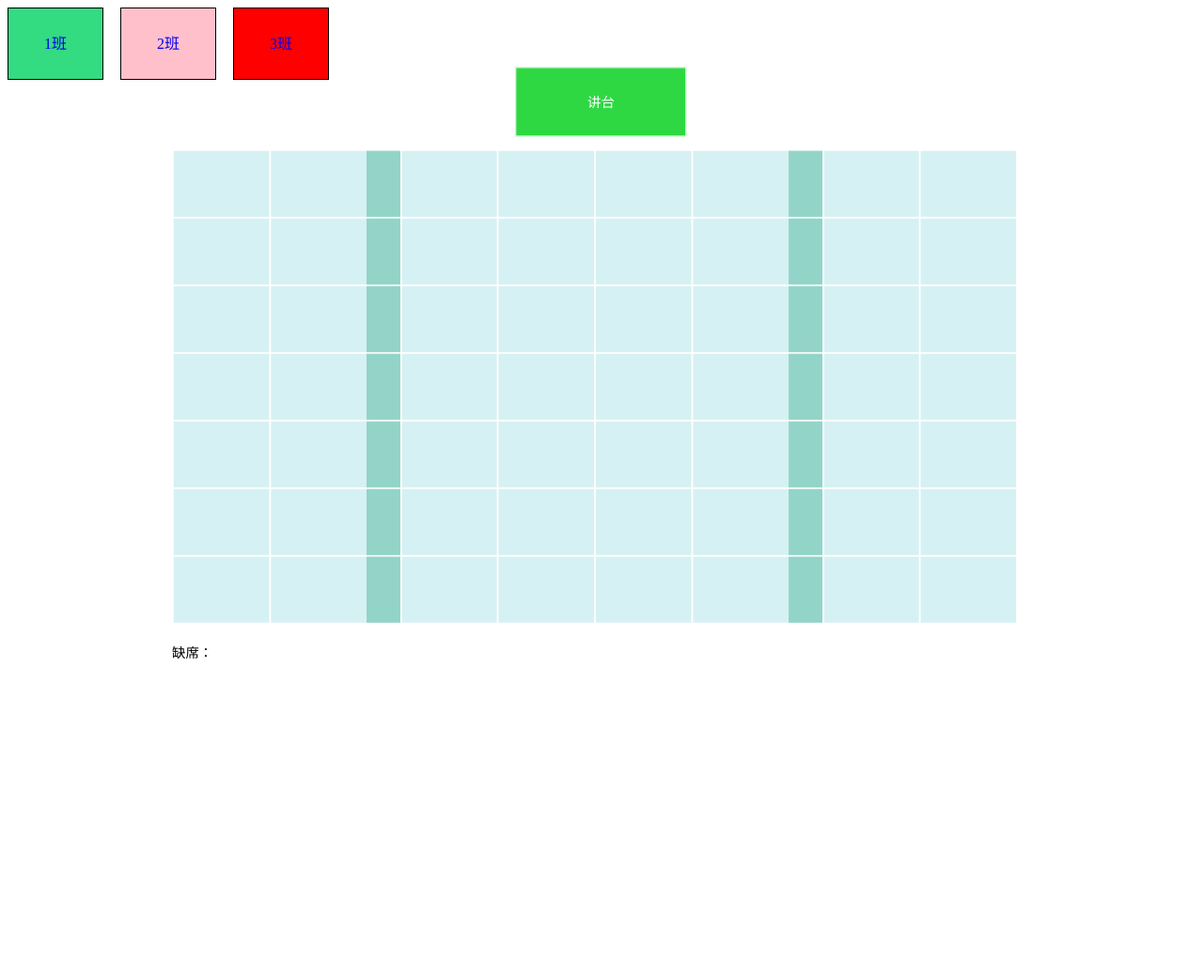
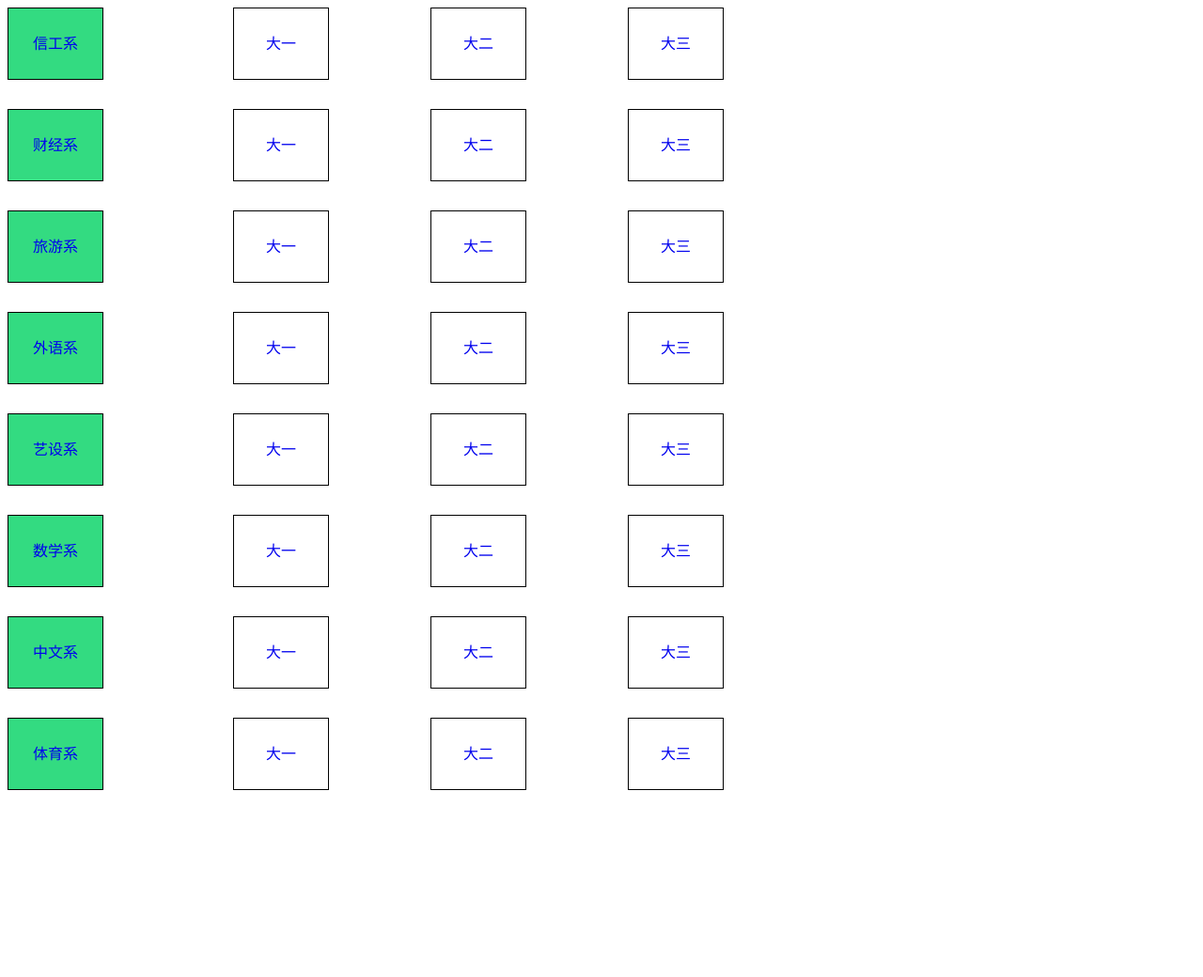
Before and after one commit to ZERO-000/Attendance-project, a PHP site: page /DbName/Application/Home/View/Index/fdyjm.html in a window 1280 px wide. Shown: the top 1040 px of the page at 94% size. Run offline with PHP 8.4, Linux system fonts and the light colour scheme.

Commit message:
12-12 16:40

```diff
--- a/Application/Home/View/Index/fdyjm.html
+++ b/Application/Home/View/Index/fdyjm.html
@@ -6,19 +6,267 @@
 	<link rel="stylesheet" type="text/css" href="__PUBLIC__/style/fdyjm.css">
 </head>
 <body>
-	<div id= "iFrame1 " class="div1">
+	<div class="div1">
+				<div class="div2">
+					<a href="#" onclick="show(5)">信工系</a>
+				</div>
+				<div class="div3"> <a href="#"  onclick="show(4)">大一</a>
+					<div class="div7">
+						<div class="div3 div4"> <a href= "#" onclick="show(1)">1班</a> </div>
+						<div class="div3 div5"> <a href= "#" onclick="show(2)">2班</a> </div>
+						<div class="div3 div6"> <a href= "#" onclick="show(3)">3班</a> </div>
+					</div>
+				</div>
+				<div class="div3 div3_1"> <a href="#"  onclick="show(4)">大二</a>
+					<div class="div7">
+						<div class="div3 div4"> <a href= "#" onclick="show(1)">1班</a> </div>
+						<div class="div3 div5"> <a href= "#" onclick="show(2)">2班</a> </div>
+						<div class="div3 div6"> <a href= "#" onclick="show(3)">3班</a> </div>
+					</div>
+				</div>
+				<div class="div3 div3_2"> <a href="#"  onclick="show(4)">大三</a>
+					<div class="div7">
+						<div class="div3 div4"> <a href= "#" onclick="show(1)">1班</a> </div>
+						<div class="div3 div5"> <a href= "#" onclick="show(2)">2班</a> </div>
+						<div class="div3 div6"> <a href= "#" onclick="show(3)">3班</a> </div>
+					</div>
+				</div><br><br><br><br><br><br>
+				<div class="div2">
+					<a href="#" onclick="show(5)">财经系</a>
+				</div>
+				<div class="div3"> <a href="#"  onclick="show(4)">大一</a>
+					<div class="div7">
+						<div class="div3 div4"> <a href= "#" onclick="show(1)">1班</a> </div>
+						<div class="div3 div5"> <a href= "#" onclick="show(2)">2班</a> </div>
+						<div class="div3 div6"> <a href= "#" onclick="show(3)">3班</a> </div>
+					</div>
+				</div>
+				<div class="div3 div3_1"> <a href="#"  onclick="show(4)">大二</a>
+					<div class="div7">
+						<div class="div3 div4"> <a href= "#" onclick="show(1)">1班</a> </div>
+						<div class="div3 div5"> <a href= "#" onclick="show(2)">2班</a> </div>
+						<div class="div3 div6"> <a href= "#" onclick="show(3)">3班</a> </div>
+					</div>
+				</div>
+				<div class="div3 div3_2"> <a href="#"  onclick="show(4)">大三</a>
+					<div class="div7">
+						<div class="div3 div4"> <a href= "#" onclick="show(1)">1班</a> </div>
+						<div class="div3 div5"> <a href= "#" onclick="show(2)">2班</a> </div>
+						<div class="div3 div6"> <a href= "#" onclick="show(3)">3班</a> </div>
+					</div>
+				</div><br><br><br><br><br><br>
+				<div class="div2">
+					<a href="#" onclick="show(5)">旅游系</a>
+				</div>
+				<div class="div3"> <a href="#"  onclick="show(4)">大一</a>
+					<div class="div7">
+						<div class="div3 div4"> <a href= "#" onclick="show(1)">1班</a> </div>
+						<div class="div3 div5"> <a href= "#" onclick="show(2)">2班</a> </div>
+						<div class="div3 div6"> <a href= "#" onclick="show(3)">3班</a> </div>
+					</div>
+				</div>
+				<div class="div3 div3_1"> <a href="#"  onclick="show(4)">大二</a>
+					<div class="div7">
+						<div class="div3 div4"> <a href= "#" onclick="show(1)">1班</a> </div>
+						<div class="div3 div5"> <a href= "#" onclick="show(2)">2班</a> </div>
+						<div class="div3 div6"> <a href= "#" onclick="show(3)">3班</a> </div>
+					</div>
+				</div>
+				<div class="div3 div3_2"> <a href="#"  onclick="show(4)">大三</a>
+					<div class="div7">
+						<div class="div3 div4"> <a href= "#" onclick="show(1)">1班</a> </div>
+						<div class="div3 div5"> <a href= "#" onclick="show(2)">2班</a> </div>
+						<div class="div3 div6"> <a href= "#" onclick="show(3)">3班</a> </div>
+					</div>
+				</div><br><br><br><br><br><br>
+				<div class="div2">
+					<a href="#" onclick="show(5)">外语系</a>
+				</div>
+				<div class="div3"> <a href="#"  onclick="show(4)">大一</a>
+					<div class="div7">
+						<div class="div3 div4"> <a href= "#" onclick="show(1)">1班</a> </div>
+						<div class="div3 div5"> <a href= "#" onclick="show(2)">2班</a> </div>
+						<div class="div3 div6"> <a href= "#" onclick="show(3)">3班</a> </div>
+					</div>
+				</div>
+				<div class="div3 div3_1"> <a href="#"  onclick="show(4)">大二</a>
+					<div class="div7">
+						<div class="div3 div4"> <a href= "#" onclick="show(1)">1班</a> </div>
+						<div class="div3 div5"> <a href= "#" onclick="show(2)">2班</a> </div>
+						<div class="div3 div6"> <a href= "#" onclick="show(3)">3班</a> </div>
+					</div>
+				</div>
+				<div class="div3 div3_2"> <a href="#"  onclick="show(4)">大三</a>
+					<div class="div7">
+						<div class="div3 div4"> <a href= "#" onclick="show(1)">1班</a> </div>
+						<div class="div3 div5"> <a href= "#" onclick="show(2)">2班</a> </div>
+						<div class="div3 div6"> <a href= "#" onclick="show(3)">3班</a> </div>
+					</div>
+				</div><br><br><br><br><br><br>
+				<div class="div2">
+					<a href="#" onclick="show(5)">艺设系</a>
+				</div>
+				<div class="div3"> <a href="#"  onclick="show(4)">大一</a>
+					<div class="div7">
+						<div class="div3 div4"> <a href= "#" onclick="show(1)">1班</a> </div>
+						<div class="div3 div5"> <a href= "#" onclick="show(2)">2班</a> </div>
+						<div class="div3 div6"> <a href= "#" onclick="show(3)">3班</a> </div>
+					</div>
+				</div>
+				<div class="div3 div3_1"> <a href="#"  onclick="show(4)">大二</a>
+					<div class="div7">
+						<div class="div3 div4"> <a href= "#" onclick="show(1)">1班</a> </div>
+						<div class="div3 div5"> <a href= "#" onclick="show(2)">2班</a> </div>
+						<div class="div3 div6"> <a href= "#" onclick="show(3)">3班</a> </div>
+					</div>
+				</div>
+				<div class="div3 div3_2"> <a href="#"  onclick="show(4)">大三</a>
+					<div class="div7">
+						<div class="div3 div4"> <a href= "#" onclick="show(1)">1班</a> </div>
+						<div class="div3 div5"> <a href= "#" onclick="show(2)">2班</a> </div>
+						<div class="div3 div6"> <a href= "#" onclick="show(3)">3班</a> </div>
+					</div>
+				</div><br><br><br><br><br><br>
+				<div class="div2">
+					<a href="#" onclick="show(5)">数学系</a>
+				</div>
+				<div class="div3"> <a href="#"  onclick="show(4)">大一</a>
+					<div class="div7">
+						<div class="div3 div4"> <a href= "#" onclick="show(1)">1班</a> </div>
+						<div class="div3 div5"> <a href= "#" onclick="show(2)">2班</a> </div>
+						<div class="div3 div6"> <a href= "#" onclick="show(3)">3班</a> </div>
+					</div>
+				</div>
+				<div class="div3 div3_1"> <a href="#"  onclick="show(4)">大二</a>
+					<div class="div7">
+						<div class="div3 div4"> <a href= "#" onclick="show(1)">1班</a> </div>
+						<div class="div3 div5"> <a href= "#" onclick="show(2)">2班</a> </div>
+						<div class="div3 div6"> <a href= "#" onclick="show(3)">3班</a> </div>
+					</div>
+				</div>
+				<div class="div3 div3_2"> <a href="#"  onclick="show(4)">大三</a>
+					<div class="div7">
+						<div class="div3 div4"> <a href= "#" onclick="show(1)">1班</a> </div>
+						<div class="div3 div5"> <a href= "#" onclick="show(2)">2班</a> </div>
+						<div class="div3 div6"> <a href= "#" onclick="show(3)">3班</a> </div>
+					</div>
+				</div><br><br><br><br><br><br>
+				<div class="div2">
+					<a href="#" onclick="show(5)">中文系</a>
+				</div>
+				<div class="div3"> <a href="#"  onclick="show(4)">大一</a>
+					<div class="div7">
+						<div class="div3 div4"> <a href= "#" onclick="show(1)">1班</a> </div>
+						<div class="div3 div5"> <a href= "#" onclick="show(2)">2班</a> </div>
+						<div class="div3 div6"> <a href= "#" onclick="show(3)">3班</a> </div>
+					</div>
+				</div>
+				<div class="div3 div3_1"> <a href="#"  onclick="show(4)">大二</a>
+					<div class="div7">
+						<div class="div3 div4"> <a href= "#" onclick="show(1)">1班</a> </div>
+						<div class="div3 div5"> <a href= "#" onclick="show(2)">2班</a> </div>
+						<div class="div3 div6"> <a href= "#" onclick="show(3)">3班</a> </div>
+					</div>
+				</div>
+				<div class="div3 div3_2"> <a href="#"  onclick="show(4)">大三</a>
+					<div class="div7">
+						<div class="div3 div4"> <a href= "#" onclick="show(1)">1班</a> </div>
+						<div class="div3 div5"> <a href= "#" onclick="show(2)">2班</a> </div>
+						<div class="div3 div6"> <a href= "#" onclick="show(3)">3班</a> </div>
+					</div>
+				</div><br><br><br><br><br><br>
+				<div class="div2">
+					<a href="#" onclick="show(5)">体育系</a>
+				</div>
+				<div class="div3"> <a href="#"  onclick="show(4)">大一</a>
+					<div class="div7">
+						<div class="div3 div4"> <a href= "#" onclick="show(1)">1班</a> </div>
+						<div class="div3 div5"> <a href= "#" onclick="show(2)">2班</a> </div>
+						<div class="div3 div6"> <a href= "#" onclick="show(3)">3班</a> </div>
+					</div>
+				</div>
+				<div class="div3 div3_1"> <a href="#"  onclick="show(4)">大二</a>
+					<div class="div7">
+						<div class="div3 div4"> <a href= "#" onclick="show(1)">1班</a> </div>
+						<div class="div3 div5"> <a href= "#" onclick="show(2)">2班</a> </div>
+						<div class="div3 div6"> <a href= "#" onclick="show(3)">3班</a> </div>
+					</div>
+				</div>
+				<div class="div3 div3_2"> <a href="#"  onclick="show(4)">大三</a>
+					<div class="div7">
+						<div class="div3 div4"> <a href= "#" onclick="show(1)">1班</a> </div>
+						<div class="div3 div5"> <a href= "#" onclick="show(2)">2班</a> </div>
+						<div class="div3 div6"> <a href= "#" onclick="show(3)">3班</a> </div>
+					</div>
+				</div><br><br><br><br><br><br>
+	</div>
+	<div>
+	    <div id="d1" name="dv">
+	    	<a href="#" class="div9" name="sad" onclick="show();">X</a>
+			<p>（迟到） 迟到人数（日/周）：1/25</p>
+			<p>当日迟到人名：xxx，yyy。</p>
+			<p>本周迟到人名：人名（次数）</p>
+			<p>（旷课）旷课人数（日/周）：1/25</p>
+			<p>当日旷课人名：xxx，yyy。</p>
+			<p>本周旷课人名：人名（次数）</p>
+			<p>（请假）请假人数（日/周）：1/25</p>
+			<p>当日请假人名：xxx,yyy。<p>
+			<p>本周请假人名：人名（次数）</p>
 
-				<div class="div2"> 	<a href= "lsjm.html " target= "iFrame1 "> 1班</a> </div>
-				<div class="div3"> 	<a href= "lsjm.html " target= "iFrame1 "> 2班</a> </div>
-				<div class="div4"> <a href= "lsjm.html " target= "iFrame1 "> 3班</a> </div>
+	    </div>
+	    <div id="d2" name="dv">
+	    	<a href="#" class="div9" name="sad" onclick="show();">X</a>
+			<p>（迟到） 迟到人数（日/周）：1/25</p>
+			<p>当日迟到人名：xxx，yyy。</p>
+			<p>本周迟到人名：人名（次数）</p>
+			<p>（旷课）旷课人数（日/周）：1/25</p>
+			<p>当日旷课人名：xxx，yyy。</p>
+			<p>本周旷课人名：人名（次数）</p>
+			<p>（请假）请假人数（日/周）：1/25</p>
+			<p>当日请假人名：xxx,yyy。<p>
+			<p>本周请假人名：人名（次数）</p>
 
+		</div>
+	    <div id="d3" name="dv">
+	    	<a href="#" class="div9" name="sad" onclick="show();">X</a>
+			<p>（迟到） 迟到人数（日/周）：1/25</p>
+			<p>当日迟到人名：xxx，yyy。</p>
+			<p>本周迟到人名：人名（次数）</p>
+			<p>（旷课）旷课人数（日/周）：1/25</p>
+			<p>当日旷课人名：xxx，yyy。</p>
+			<p>本周旷课人名：人名（次数）</p>
+			<p>（请假）请假人数（日/周）：1/25</p>
+			<p>当日请假人名：xxx,yyy。<p>
+			<p>本周请假人名：人名（次数）</p>
 
+	    </div>
+	    <div id="d4" name="dv">
+	  		<a href="#" class="div9" name="sad" onclick="show();">X</a>
+			<p>（迟到）一班迟到人数（日/周）：1/25；</p>
+			<p>二班迟到人数（日/周）：1/25；</p>
+			<p>三班迟到人数（日/周）：1/25；</p>
+			<p>（旷课）一班旷课人数（日/周）：1/25；</p>
+			<p>二班旷课人数（日/周）：1/25；</p>
+			<p>三班旷课人数（日/周）：1/25；</p>
+			<p>（请假）一班请假人数（日/周）：1/25；</p>
+			<p>二班请假人数（日/周）：1/25；</p>
+			<p>三班请假人数（日/周）：1/25；</p>
 
-		<iframe name= "iFrame1 " src= "lsjm.html " scrolling= "yes" frameborder= "0 "> </iframe>
-
-
-</div>
-
+	    </div>
+	    <div id="d5" name="dv">
+	    	<a href="#" class="div9" name="sad" onclick="show();">X</a>
+	    	<p>（迟到）大一迟到人数（日/周）：1/25；</p>
+			<p>大二迟到人数（日/周）：1/25；</p>
+			<p>大三迟到人数（日/周）：1/25；</p>
+			<p>（旷课）大一旷课人数（日/周）：1/25；</p>
+			<p>大二旷课人数（日/周）：1/25；</p>
+			<p>大三旷课人数（日/周）：1/25；</p>
+			<p>（请假）大一请假人数（日/周）：1/25；</p>
+			<p>大二请假人数（日/周）：1/25；</p>
+			<p>大三请假人数（日/周）：1/25；</p>
+		</div>
+	</div>
+	<script type="text/javascript" src="__PUBLIC__/js/fdyjm.js"></script>
 
 </body>
 </html>
--- a/Application/Home/View/Index/lsjm.html
+++ b/Application/Home/View/Index/lsjm.html
@@ -7,6 +7,10 @@
 	<script src="__PUBLIC__/js/jquery-3.3.1.min.js"></script>
 </head>
 <body>
+	<div class="lv"></div>
+<div class="qian"><p>签到</p></div>
+<div class="hong"></div>
+<div class="chi"><p>迟到</p></div>
 <div class="div1"><p>讲台</p></div>
 
 <table width="1000" border="0" id='tab'>
@@ -109,6 +113,20 @@
 
 <p id="que">缺席：</p>
 
+
+<div class="context">
+		<div id="d1" name="dv">
+			<form>
+				<div style="float: left;  display: flex; margin-left: 40px;"> <p>评分：<input type="text" style="height:20px;width:240px;"></p></div>
+				<div style="float: left ; display: flex; margin-left: 40px;"><p> <p style="float: left;">评语：</p><textarea style="width:240px;height:100px; float: left;"></textarea></p></div>
+				<button type="submit" value="Submit" style="display: absolute; margin-top: 50px; margin-left: 40px; width: 50px;
+				height: 50px; background: #a1d4cf; ">保存</button>
+				<button type="reset" value="Reset" style="display: absolute; margin-top: 50px;  width: 50px;margin-left: 40px;
+				height: 50px; background: #a1d4cf;">重置</button>
+			</form>
+		</div>
+</div>
+
 <script src="__PUBLIC__/js/lsjm.js"></script>
 <script>
 
--- /dev/null
+++ b/Public/js/fdyjm.js
@@ -0,0 +1,32 @@
+function show(id){
+
+
+	var divs = document.getElementsByName("dv")
+	var divx = document.getElementsByName("sad")
+
+	for (var i = 0 ; i < divs.length ; i++){
+		if (divs[i].id == "d"+id ){
+
+					divs[i].style.display="block";
+					divx.onclick = function(){
+						divs[i].style.display="none";
+					}
+			console.log(id);
+		}else{
+
+					divs[i].style.display="none";
+
+
+		}
+	}
+}
+
+// function showX(e){
+// 	e.preventDefault();
+// 	console.log("closing");
+
+// 	// var divx = document.getElementsByName("sad")
+// 	// 	divx.onclick = function(){
+// 	// 			divs[i].style.display="none";
+// 	// 		}
+// }
--- a/Public/js/lsjm.js
+++ b/Public/js/lsjm.js
@@ -3,11 +3,16 @@
 
 $(document).ready(function(){
     $("#tab td").click(function() {
+        console.log(this.innerHTML)
+        $('.d1').css('display','block')
 
-        var column_num = parseInt( $(this).index() ) + 1;
-        var row_num = parseInt( $(this).parent().index() )+1;
-
-        console.log( "Row_num =" + row_num + "  ,  Rolumn_num ="+ column_num );
+        // divs.style.display="block";
+        // divx.onclick = function(){
+        // divs.style.display="none";}
+        // var column_num = parseInt( $(this).index() ) + 1;
+        // var row_num = parseInt( $(this).parent().index() )+1;
+        //
+        // console.log( "Row_num =" + row_num + "  ,  Rolumn_num ="+ column_num );
     });
 
 
@@ -32,6 +37,7 @@ $(document).ready(function(){
                 var name = data1[i].s_name
                 var kaoqin = data1[i].kaoqin
                 tab.rows[row].cells[col].innerHTML = name
+                console.log("this"+this.name);
                 if (kaoqin == 1) {
                     tab.rows[row].cells[col].style.backgroundColor = '#8dda53';
                 }
@@ -56,70 +62,23 @@ $(document).ready(function(){
     })
 
 
+
+
+    function show(){
+
+
+    	var divs = document.getElementsByName("dv")
+    	var divx = document.getElementsByName("sad")
+
+      divs[i].style.display="block";
+      divx.onclick = function(){
+        divs[i].style.display="none";
+      }
+    }
+
+
+
+
+
+
 });
-
-// var t1 = document.getElementById("t1");
-// a.addEventListener('click', function(){
-// 	preventDefault();
-// 	a.innerHTML = "aa";
-// }, false);
-	// alert(a[0].innerHTML);
-// var count = 0;
-// window.onload =function a1(){
-// 		for(var i=0;i<a.length;i++){
-// 					// console.log(5512);
-// 			if(a[i].innerHTML == '未签到'){
-// 				a[i].onclick = function(e){
-// 					e.preventDefault();
-// 					this.innerHTML = '已签到';
-// 					// count++;
-// 					// console.log(count);
-// 					a1()
-// 					this.parentNode.style.backgroundColor = '#33db81';
-// 				}
-//
-// 			}else{
-// 					a[i].onclick = function(e){
-// 						e.preventDefault();
-// 						this.innerHTML = '未签到';
-// 						// count++;
-// 						// console.log(count);
-// 						// console.log(a[i]);
-// 						this.parentNode.style.backgroundColor = 'red';
-// 						a1();
-// 					}
-// 			}
-//
-//
-// 		}
-// 	}
-//
-
-// window.onclick = function a2(){
-// 	for(var i = 0 ; i < tab.rows.length;i++){
-// 		for(var j = 0;j<tab.rows[i].cells.length;j++){
-// 			tab.rows[i].cells[j].onclick = a3;
-// 		}
-// 	}
-// }
-// function a3(){
-
-// 	for(var i = 0 ; i < tab.rows.length;i++){
-// 		for(var j = 0;j<tab.rows[i].cells.length;j++){
-// 			tab.rows[i].cells[j].style.backgroundColor = 'red';
-// 		}
-// 	}
-// }
-// function a(){
-// ...
-// var flag = false;
-// 	for(){if () {... ; flag = true; break ;} }
-// if (flag) {a(); return;}
-// ...
-// }
-// for(var i = 0;i<a.length;i++){
-// 	a[i].onclick = function(e){
-// 		e.preventDefault();
-// 		this.innerHTML = "test";
-// 	}
-// }
--- a/Public/style/fdyjm.css
+++ b/Public/style/fdyjm.css
@@ -1,3 +1,4 @@
+@media screen and (min-width:768px){
 	.div1{
 		height: 3000px;
 		width: 1250px;
@@ -6,21 +7,16 @@
 		overflow: hidden;
 		position: relative;
 	}
-iframe{
-	 width:100%;
-	  height:1000px;
-	  position: relative;
-	  transform:scale(0.9);
-}
-a{
-	text-decoration:none;
-}
 	/*span{
 		width: 1000px;
 		height: 800px;
 	}*/
+	a{
+		text-decoration: none;
+		display: block;
+	}
 	.div2{
-	width: 100px ;
+		width: 100px;
 		height: 75px;
 		line-height: 75px;
 		text-align: center;
@@ -36,16 +32,172 @@ width: 100px ;
 		text-align: center;
 		border: 1px solid ;
 		position: absolute;
-	margin-left: 120px;
-	background: #FFC0CB;
+		margin-left: 240px;
+	}
+	.div3_1{
+		margin-left: 450px;
+	}
+	.div3_2{
+		margin-left: 660px;
 	}
 	.div4{
+		margin-top: 20px;
+		margin-left: 0px;
+		background: #2C83C4;
+	}
+	.div5{
+		margin-top: 110px;
+		margin-left: 0px;
+		background: #2C83C4;
+	}
+	.div6{
+		margin-left: 0px;
+		margin-top:200px;
+		background: #2C83C4;
+	}
+	.div7{
+			width: 100px ;
+		height: 300px;
+		line-height: 75px;
+		text-align: center;
+		position: absolute;
+
+		z-index: 99;
+		 display: none;   /*block*/
+	}
+
+	.div3:hover .div7{
+		display:block;
+	}
+	#d1,#d2,#d3,#d4,#d5{
+		width: 400px;
+		height: 400px;
+		margin-top: -2800px;
+		margin-left: 400px;
+		line-height: 400px;
+		text-align: center;
+		border: 1px solid red;
+		position: absolute;
+		 display:none;
+		 z-index: 99;
+		 background: #2C83C4;
+	}
+	p{
+		line-height: 20px;
+	}
+	.div9{
+		width: 35px;
+		height: 35px;
+		margin-top: 0px;
+		margin-left: 365px;
+		line-height: 35px;
+		z-index: 99;
+	}
+}
+
+@media screen and (max-width: 767px){
+	.div1{
+		height: 4000px;
+		width: 480px;
+		position:absolute;
+		z-index:18 ;
+		overflow: hidden;
+		position: relative;
+	}
+	/*span{
+		width: 1000px;
+		height: 800px;
+	}*/
+	a{
+		text-decoration: none;
+		display: block;
+	}
+	.div2{
+		width: 100px;
+		height: 75px;
+		line-height: 75px;
+		text-align: center;
+		border: 1px solid ;
+		margin-left: 0px;
+		background: #33DB81
+	}
+	.div3{
 		width: 100px ;
 		height: 75px;
 		line-height: 75px;
 		text-align: center;
 		border: 1px solid ;
+		margin-left: 0px;
+		margin-top: 20px;
+	/*	position: absolute;
+*/
+	}
+	.div3_1{
+
+		margin-left: 0px;
+
+	}
+	.div3_2{
+
+		margin-left: 0px;
+	}
+	.div4{
 			position: absolute;
-	margin-left: 240px;
-	background: red;
+			margin-top: -75px;
+		margin-left: 100px;
+		background: #2C83C4;
+
 	}
+	.div5{
+		position: absolute;
+		margin-left: 200px;
+		margin-top: -75px;
+		background: #2C83C4;
+
+	}
+	.div6{
+		position: absolute;
+		margin-left: 300px;
+		margin-top: -75px;
+		background: #2C83C4;
+
+	}
+	/*.div7{
+		width: 300px ;
+		height: 100px;
+		line-height: 75px;
+		text-align: center;
+
+		margin-left: 10px;
+		z-index: 99;
+		 display: block;   /*block*/
+/*	}
+*/
+/*	.div3:hover .div7{
+		display:block;
+	}*/
+	#d1,#d2,#d3,#d4,#d5{
+		width: 400px;
+		height: 400px;
+		margin-top: -3800px;
+		margin-left: 0px;
+		line-height: 400px;
+		text-align: center;
+		border: 1px solid red;
+		position: absolute;
+		 display:none;
+		 z-index: 99;
+		 background: #2C83C4;
+	}
+	p{
+		line-height: 20px;
+	}
+	.div9{
+		width: 35px;
+		height: 35px;
+		margin-top: 0px;
+		margin-left: 365px;
+		line-height: 35px;
+		z-index: 99;
+	}
+}
--- a/Public/style/lsjm.css
+++ b/Public/style/lsjm.css
@@ -3,6 +3,15 @@ body{
 	margin: 0px;
 	padding: 0px;
 }
+*{
+	margin: 0;
+	padding: 0;
+}
+html,body{
+	width: 100%;
+	height: 100%;
+}
+
 table{
 	margin:0 auto;
 }
```
Also changed, not shown: other parts of Public/style/lsjm.css (+89 -0 lines), Application/Home/View/Index/xsqd.html (+13 -6 lines), 5 other files. Lines whose indentation alone changed are shown as unchanged.
